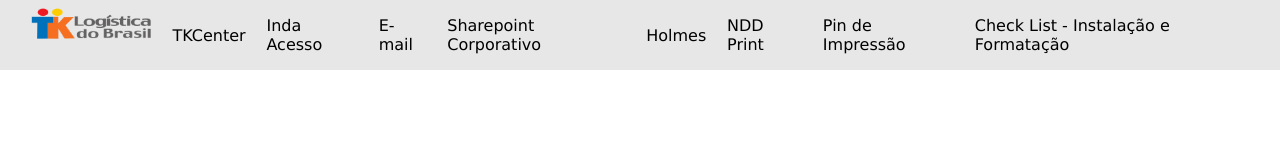
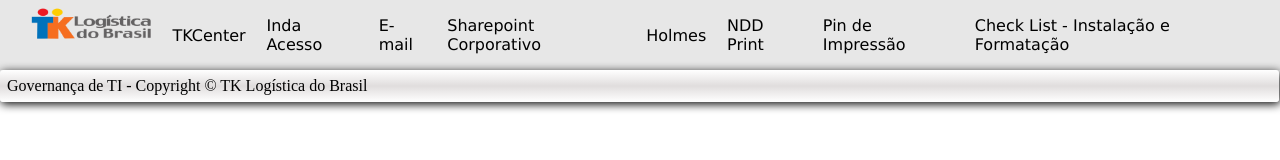
Before and after one commit to IvanIndaia/tklbrasil, a plain HTML site: page index.html in a window 1280 px wide. Drawn offline with Linux system fonts and the light colour scheme.

Commit message:
Firts-TK

```diff
--- a/estilos/style.css
+++ b/estilos/style.css
@@ -60,7 +60,18 @@ a {
     display: none;
 }
 
+.rodape {
+    display: flex;
+    align-content: flex-start;
+    text-align: center;
+    padding: 7px;
+    background-image: linear-gradient(rgba(255, 255, 255, 0.131), rgb(224, 221, 221), rgba(255, 255, 255, 0.549));
+    border-radius: 3px;
+    width: calc(100% - 15px);
+    /* margin: auto auto 8px auto; */
+    box-shadow: 1px  2px 10px black;
 
+}
 /* ============================= MEDIA =============================*/
 @media (max-width: 600px) {
     #btn-mobile {
--- a/index.html
+++ b/index.html
@@ -41,7 +41,7 @@
 
     </div>
     <footer class="rodape">
-
+        Governança de TI - Copyright &copy; TK Logística do Brasil
     </footer>
     <script src="javascript.js"></script>
 </body>
```
